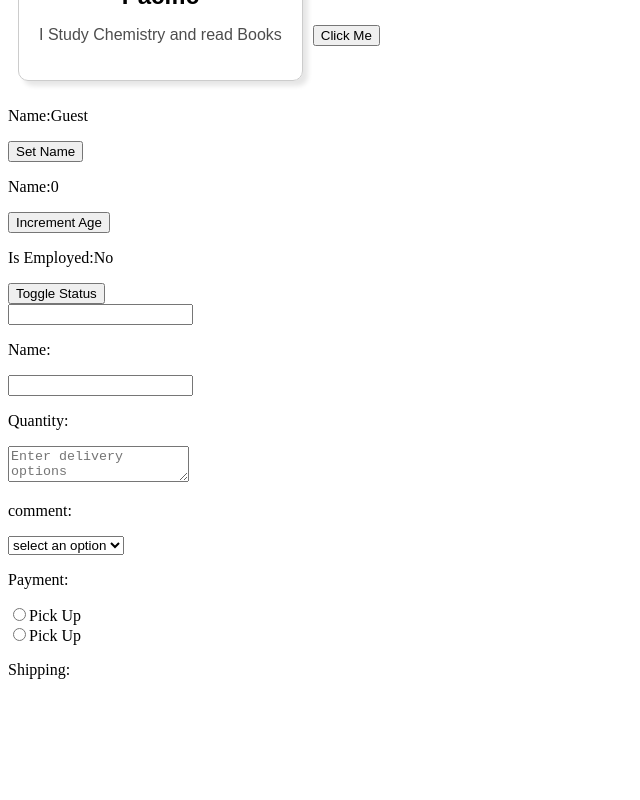
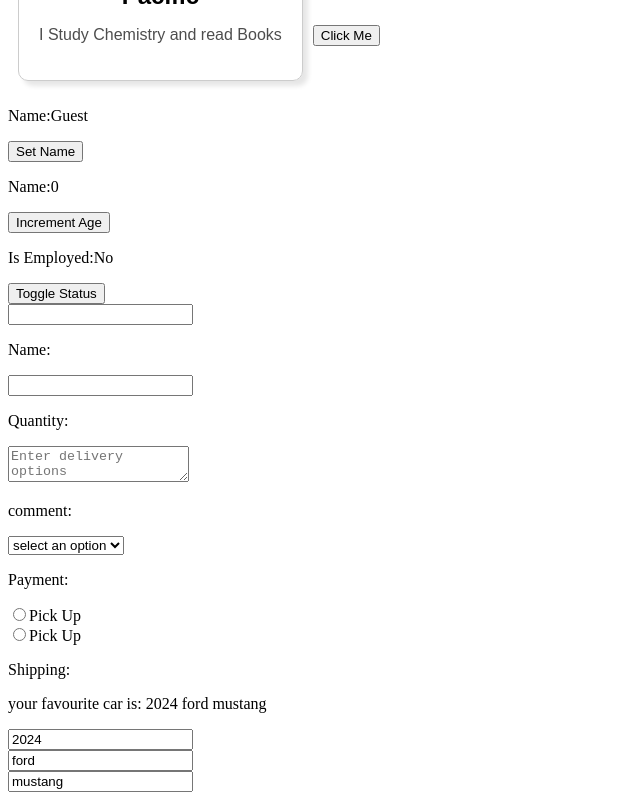
Before and after one commit to hpeter19/30days-javascript, a React (Vite) app in the folder react-projects-2/: page / in a window 1280 px wide. Shown: the part 429-1229 px from the top of the page, without its empty margins (0-640 px from the left). Before the commit the page ends 1124 px from the top, so only its background shows below. Built offline with nearby package versions, Linux system fonts and the light colour scheme.

Commit message:
getting objects what they contain

```diff
--- a/react-projects-2/src/ButtonTwo.jsx
+++ b/react-projects-2/src/ButtonTwo.jsx
@@ -5,6 +5,7 @@
   const [comment, setComment] = useState("");
   const [payment, setPayment] = useState("");
   const [shipping, setShipping] = useState("");
+  const [car, setCar] =useState({year:2024,make:"ford", model:"mustang"});
 
   function handleNameChange(event) {
     setName(event.target.value);
@@ -69,7 +70,15 @@
         Pick Up
       </label>
       <p>Shipping: {shipping}</p>
+
+      <p>your favourite car is: {car.year} {car.make} {car.model} </p>
+
+      <input type="number" value={car.year} /> <br/>
+      <input type="text" value={car.make} /> <br/>
+      <input type="text" value={car.model} />
     </div>
+
+
   );
 }
 export default ButtonTwo;
```
